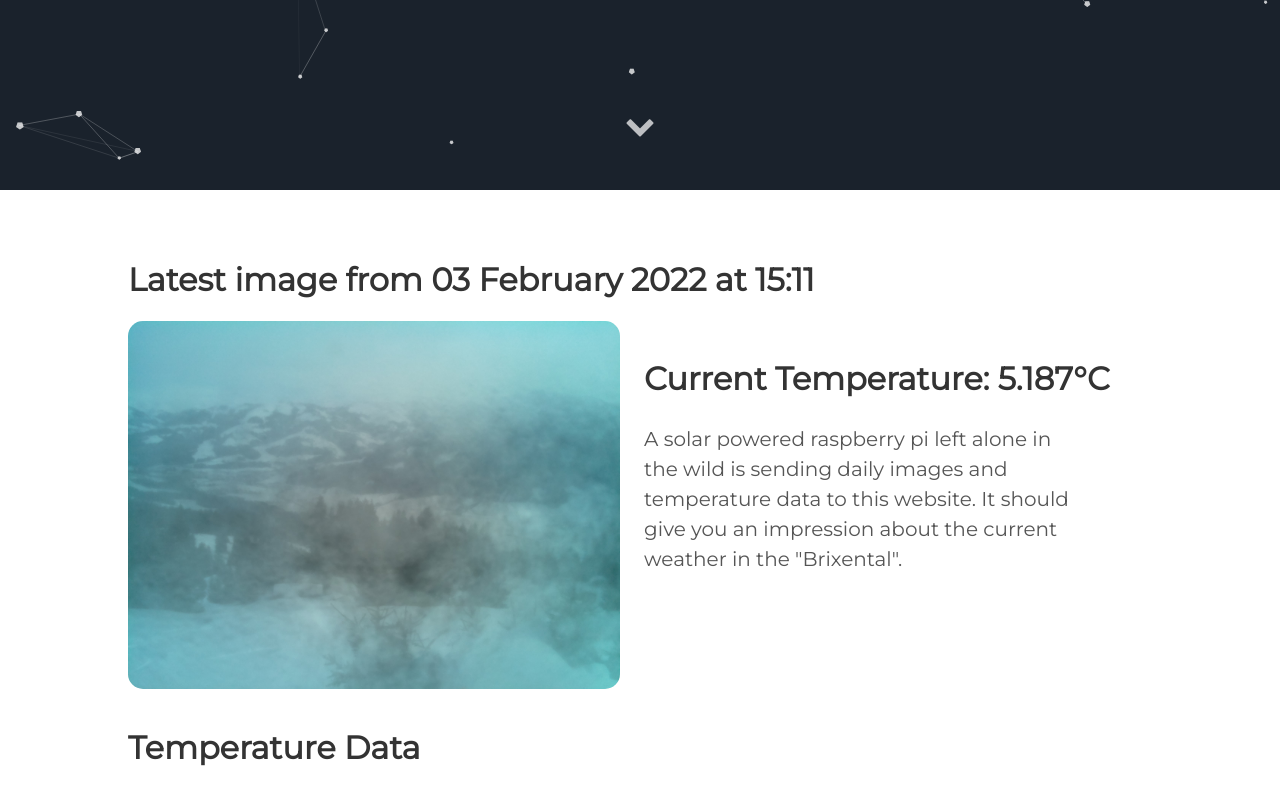
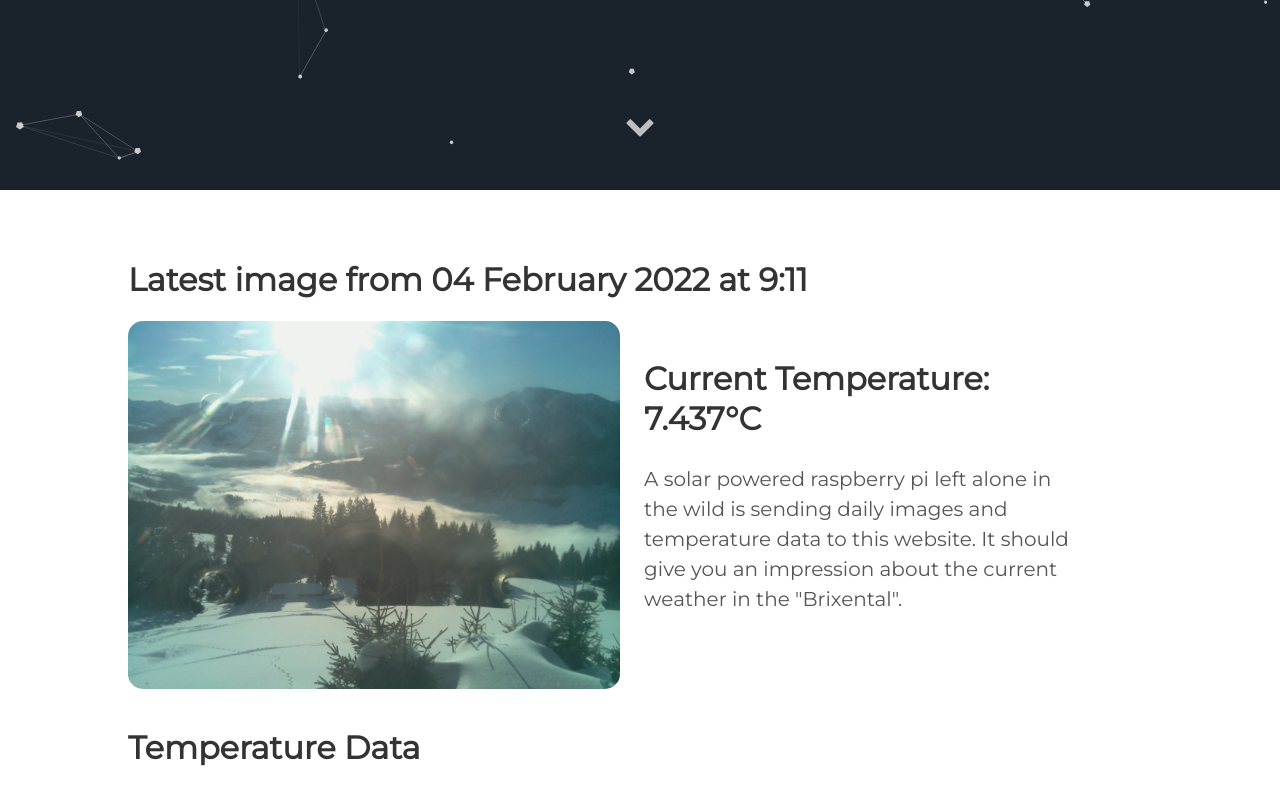
Before and after one commit to vektorious/vektorious.github.io, a Jekyll site: the page built from resources/huette.md, in a window 1280 px wide and 900 px high, scrolled down 710 px. Shown: the top 805 px of the window. Built offline with Jekyll 4.4.1, drawn with Linux system fonts in a browser that asks for light colours.

Commit message:
I'm a bot beep boop

```diff
--- a/resources/huette.md
+++ b/resources/huette.md
@@ -6,13 +6,13 @@ image: '/assets/img/'
 description: 'Live image from the Austrian alps'
 twitter_text: ' '
 ---
-## Latest image from 03 February 2022 at 15:11
+## Latest image from 04 February 2022 at  9:11
 <div class="huette">
   <div class="huette-image">
     <img src="{{ "/assets/img/huette.jpg" | prepend: site.baseurl }}">
   </div>
   <div class="huette-text">
-        <h2>Current Temperature: 5.187°C</h2>
+        <h2>Current Temperature: 7.437°C</h2>
         <p>A solar powered raspberry pi left alone in the wild is sending daily images and temperature data to this website. It should give you an impression about the current weather in the "Brixental".</p>
 
   </div>
```
Also changed, not shown: rpi-script/2022-02-04_090939.txt (renamed from rpi-script/2022-02-03_150941.txt, +5 -5 lines), rpi-script/huette.md (+2 -2 lines), assets/img/huette.jpg, assets/img/temp_plot.png, rpi-script/temp_plot.png, 1 other file.
